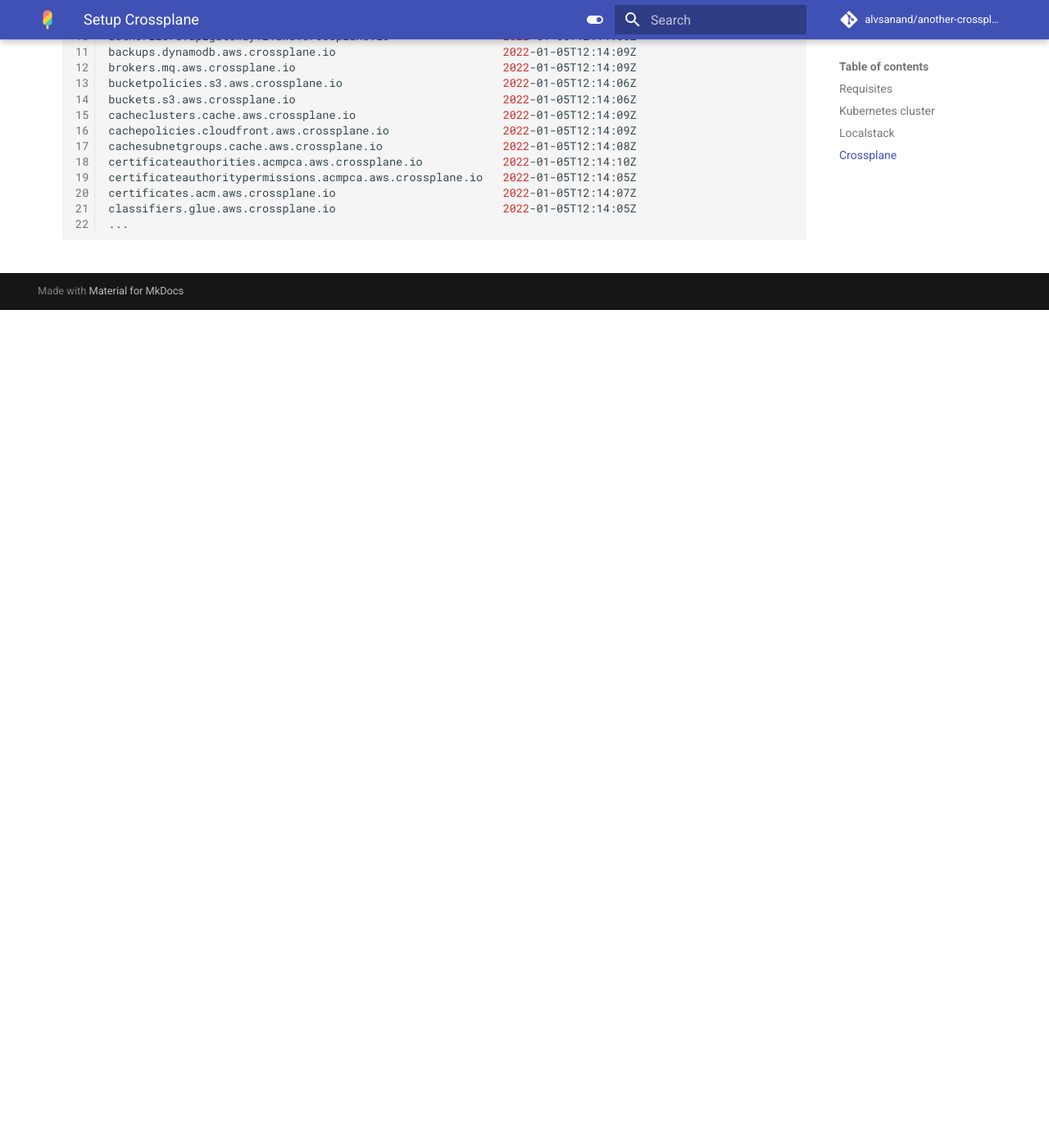
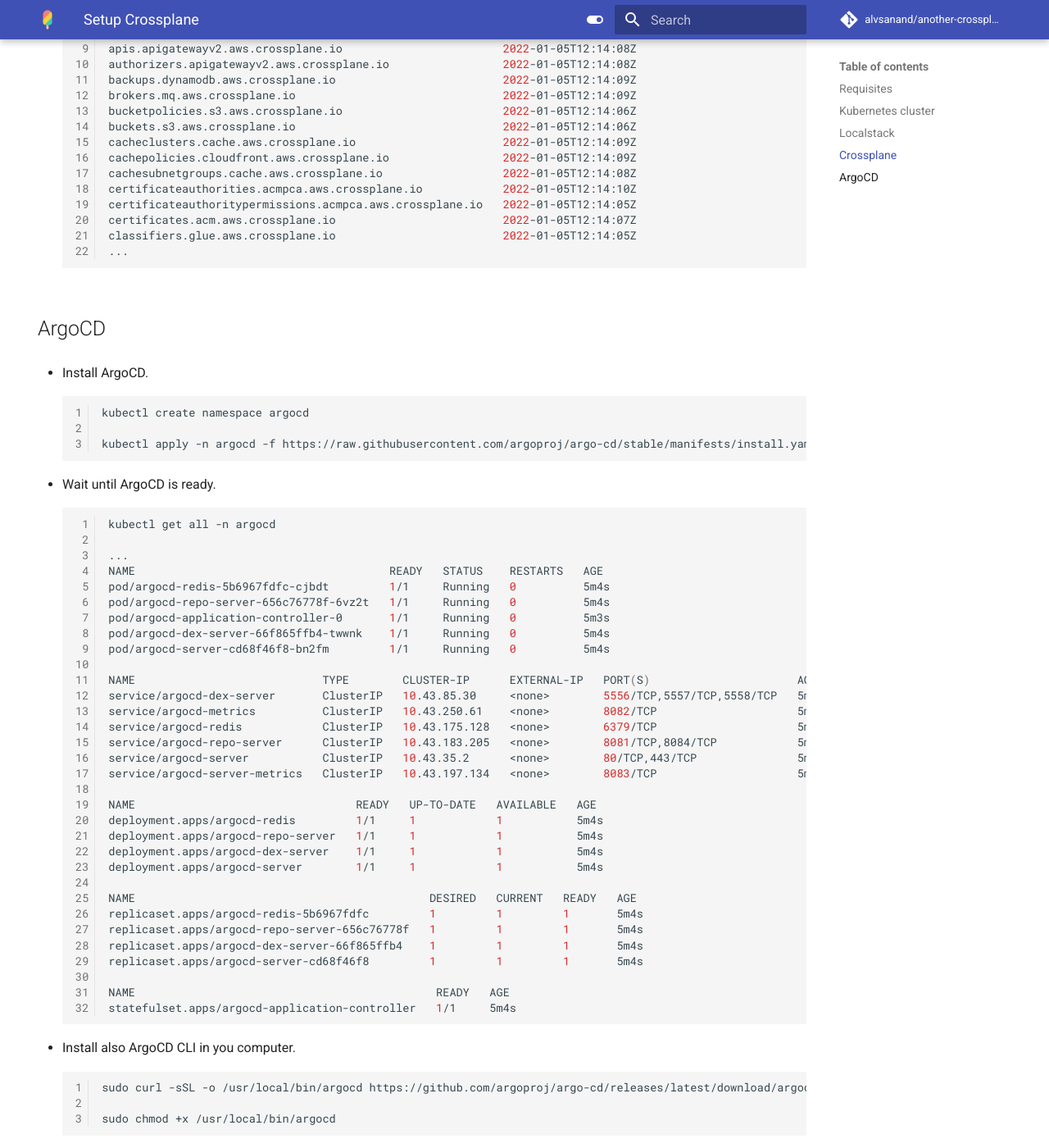
Before and after one commit to alvsanand/apify-your-infra-with-crossplane, an MkDocs documentation site: the page built from docs/setup.md, in a window 1280 px wide and 1400 px high, scrolled down 4092 px. Shown: the whole window at 82% size. Built offline with MkDocs 1.6.1 and Material for MkDocs 9.7.7, drawn with Linux system fonts in a browser that asks for light colours; comment, search, counter and statistics services are not loaded; before the commit the page ends 4470 px from its top, so only the background shows below that; some of the changed text lies outside the part shown.

````diff
--- a/docs/setup.md
+++ b/docs/setup.md
@@ -17,6 +17,7 @@ You will need the following resources:
 - Linux, WSL or Linux VM.
 - [Docker](https://docs.docker.com/engine/install/).
 - [Helm](https://helm.sh/)
+- [Github Client](https://github.com/cli/cli)
 
 ## Kubernetes cluster
 
@@ -64,7 +65,7 @@ In order to simulate AWS cloud, we will use [Localstack](https://localstack.clou
     helm upgrade --install localstack localstack-repo/localstack -n awslocal
     ```
 
-- Wait until localstack is installed.
+- Wait until localstack is ready.
 
     ```bash
     kubectl get all -n awslocal
@@ -119,7 +120,7 @@ In order to simulate AWS cloud, we will use [Localstack](https://localstack.clou
     helm install crossplane --namespace crossplane-system crossplane-stable/crossplane
     ```
 
-- Wait until Crossplane is installed.
+- Wait until Crossplane is ready.
 
     ```bash
     kubectl get all -n crossplane-system
@@ -150,7 +151,7 @@ In order to simulate AWS cloud, we will use [Localstack](https://localstack.clou
     kubectl crossplane install provider crossplane/provider-aws:v0.21.0
     ```
 
-- Wait until AWS provider is installed.
+- Wait until AWS provider is ready.
 
     ```bash
     kubectl get providers.pkg.crossplane.io
@@ -219,3 +220,86 @@ In order to simulate AWS cloud, we will use [Localstack](https://localstack.clou
     classifiers.glue.aws.crossplane.io                         2022-01-05T12:14:05Z
     ...
     ```
+
+## ArgoCD
+
+- Install ArgoCD.
+
+    ```bash
+    kubectl create namespace argocd
+
+    kubectl apply -n argocd -f https://raw.githubusercontent.com/argoproj/argo-cd/stable/manifests/install.yaml
+    ```
+
+- Wait until ArgoCD is ready.
+
+    ```bash
+    kubectl get all -n argocd
+
+    ...
+    NAME                                      READY   STATUS    RESTARTS   AGE
+    pod/argocd-redis-5b6967fdfc-cjbdt         1/1     Running   0          5m4s
+    pod/argocd-repo-server-656c76778f-6vz2t   1/1     Running   0          5m4s
+    pod/argocd-application-controller-0       1/1     Running   0          5m3s
+    pod/argocd-dex-server-66f865ffb4-twwnk    1/1     Running   0          5m4s
+    pod/argocd-server-cd68f46f8-bn2fm         1/1     Running   0          5m4s
+
+    NAME                            TYPE        CLUSTER-IP      EXTERNAL-IP   PORT(S)                      AGE
+    service/argocd-dex-server       ClusterIP   10.43.85.30     <none>        5556/TCP,5557/TCP,5558/TCP   5m5s
+    service/argocd-metrics          ClusterIP   10.43.250.61    <none>        8082/TCP                     5m5s
+    service/argocd-redis            ClusterIP   10.43.175.128   <none>        6379/TCP                     5m5s
+    service/argocd-repo-server      ClusterIP   10.43.183.205   <none>        8081/TCP,8084/TCP            5m5s
+    service/argocd-server           ClusterIP   10.43.35.2      <none>        80/TCP,443/TCP               5m5s
+    service/argocd-server-metrics   ClusterIP   10.43.197.134   <none>        8083/TCP                     5m4s
+
+    NAME                                 READY   UP-TO-DATE   AVAILABLE   AGE
+    deployment.apps/argocd-redis         1/1     1            1           5m4s
+    deployment.apps/argocd-repo-server   1/1     1            1           5m4s
+    deployment.apps/argocd-dex-server    1/1     1            1           5m4s
+    deployment.apps/argocd-server        1/1     1            1           5m4s
+
+    NAME                                            DESIRED   CURRENT   READY   AGE
+    replicaset.apps/argocd-redis-5b6967fdfc         1         1         1       5m4s
+    replicaset.apps/argocd-repo-server-656c76778f   1         1         1       5m4s
+    replicaset.apps/argocd-dex-server-66f865ffb4    1         1         1       5m4s
+    replicaset.apps/argocd-server-cd68f46f8         1         1         1       5m4s
+
+    NAME                                             READY   AGE
+    statefulset.apps/argocd-application-controller   1/1     5m4s
+    ```
+
+- Install also ArgoCD CLI in you computer.
+
+    ```bash
+    sudo curl -sSL -o /usr/local/bin/argocd https://github.com/argoproj/argo-cd/releases/latest/download/argocd-linux-amd64
+
+    sudo chmod +x /usr/local/bin/argocd
+    ```
+- Expose ArgoCD API Server:
+
+    ```bash
+    kubectl patch svc argocd-server -n argocd -p '{"spec": {"type": "LoadBalancer"}}'
+    ```
+
+- Change ArgoCD credentials:
+
+    ```bash
+    kubectl -n argocd patch secret argocd-secret \
+        -p '{"stringData": {"admin.password": "$2a$10$mivhwttXM0U5eBrZGtAG8.VSRL1l9cZNAmaSaqotIzXRBRwID1NT.",
+            "admin.passwordMtime": "'$(date +%FT%T)'"
+        }}'
+    ```
+
+- Expose ArgoCD UI:
+
+    ```bash
+    kubectl port-forward svc/argocd-server -n argocd 10443:443 2>&1 > /dev/null &
+    ```
+
+- Login with ArgoCD CLI:
+
+    ```bash
+    argocd login localhost:10443 --username admin --password admin --insecure
+    ```
+
+- Finally, open ArgoCD UI in your browser: (https://localhost:10443).
--- a/mkdocs.yml
+++ b/mkdocs.yml
@@ -8,7 +8,6 @@ site_description: >-
 repo_name: alvsanand/another-crossplane-workshop
 repo_url: https://github.com/alvsanand/another-crossplane-workshop
 edit_uri: ""
-
 
 # Configuration
 theme:
@@ -48,7 +47,6 @@ theme:
   logo: assets/images/favicon.png
   favicon: assets/images/favicon.png
 
-
 # Plugins
 plugins:
   - search
@@ -70,3 +68,4 @@ nav:
   - Overview: overview.md
   - Setup Crossplane: setup.md
   - Working with it: working-with-it.md
+  - Integrate in GitOps: integrate-in-gitops.md
````
Also changed, not shown: docs/integrate-in-gitops.md (added, +204 -0 lines), docs/working-with-it.md (+1 -1 lines), docs/assets/images/crossplane-argo.png (added).
